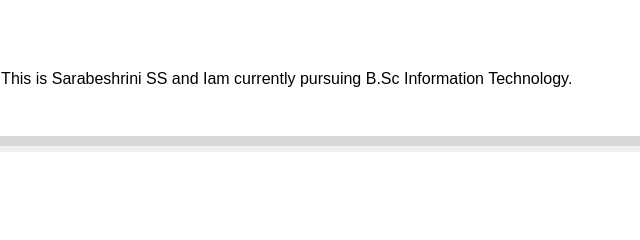
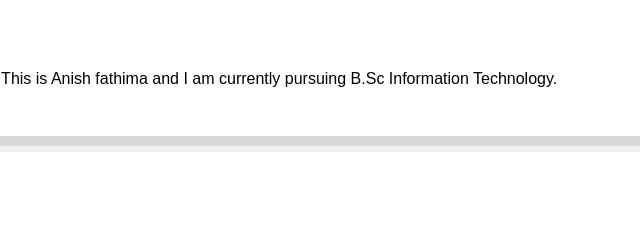
Before and after one commit to Anis2403/digitalportfolio1, a plain HTML site: page index.html in a window 1280 px wide. Shown: the part 276-516 px from the top of the page, 164-804 px from the left. Drawn offline with Linux system fonts and the light colour scheme.

Commit message:
Update and rename anis.html to index.html

```diff
--- a/anis.html
+++ b/index.html
@@ -103,7 +103,7 @@
 <section id="about">
    <div class="section-content">
      <h2>About Me</h2>
-     <p>Hello Everyone! This is Sarabeshrini SS and Iam currently pursuing B.Sc Information Technology.</p>
+     <p>Hello Everyone! This is Anish fathima and I am currently pursuing B.Sc Information Technology.</p>
    </div>
 </section>
 
```
